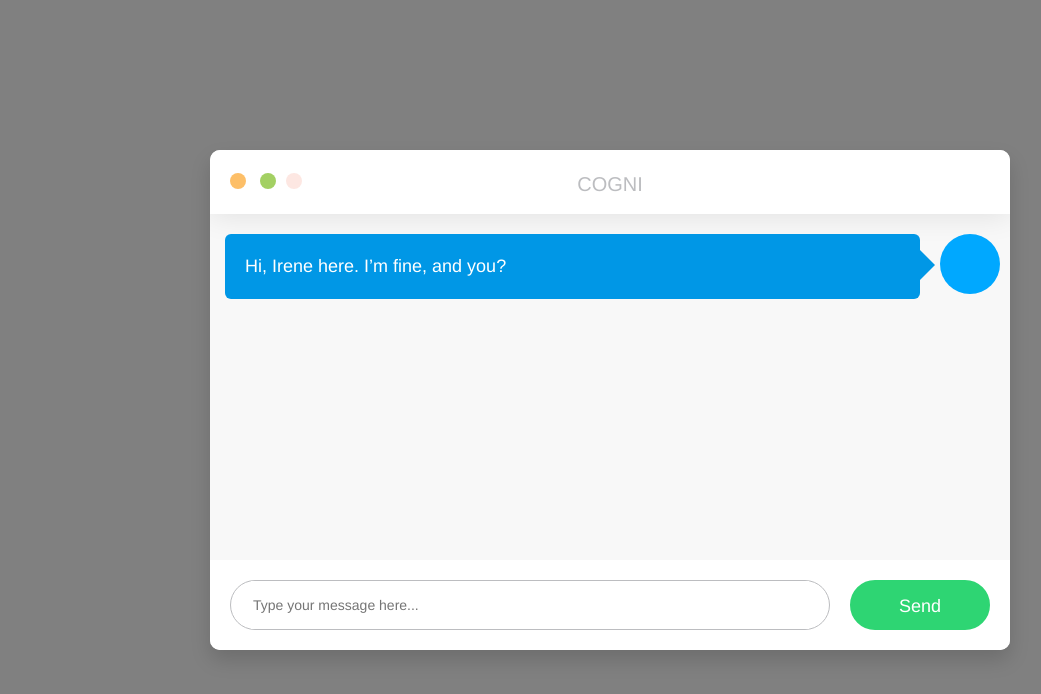
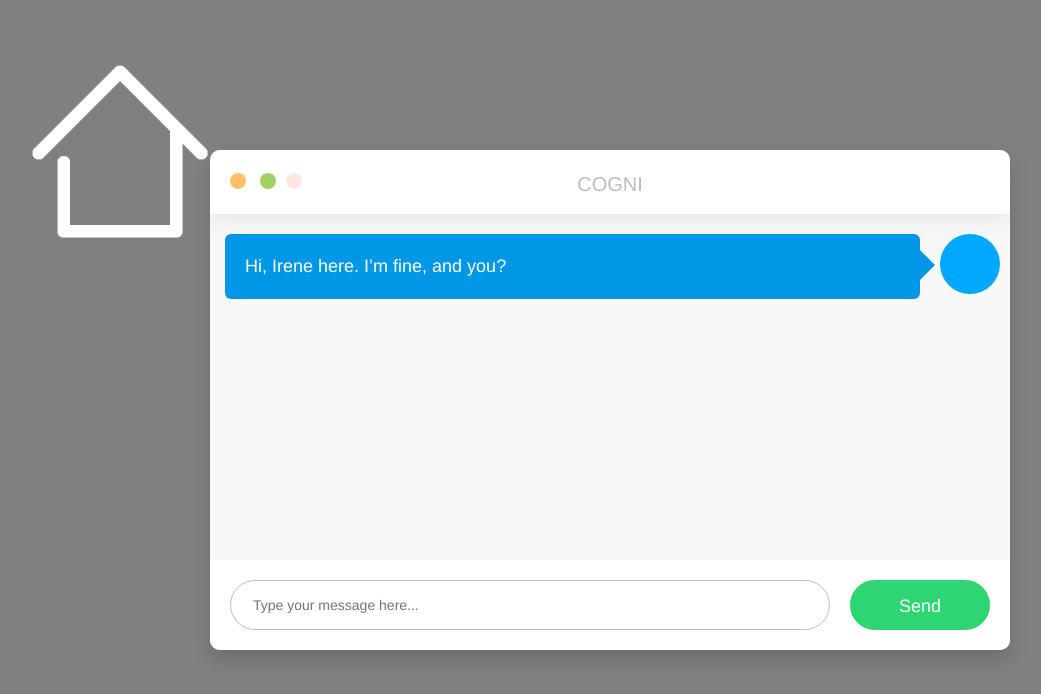
Before and after one commit to rainmurkhain/dublin, a website: page public/index.html in a window 1280 px wide. Shown: the whole page, without its empty margins (30-1071 px from the left). Drawn offline with nearby package versions, Linux system fonts and the light colour scheme.

Commit message:
add home button

```diff
--- a/public/index.html
+++ b/public/index.html
@@ -11,6 +11,8 @@
 <body>
 
 <div id="background"></div>
+
+<img src="images/home.png" width="200" height="200" onclick="goToHome()" id="homeButton">
 
 <div class="chat_window">
     <div class="top_menu">
--- a/public/javascripts/chatBot.js
+++ b/public/javascripts/chatBot.js
@@ -75,3 +75,7 @@
 
 
 }.call(this));
+
+function goToHome() {
+    window.location.replace("http://cognisave.eu");
+}
--- a/public/stylesheets/style.css
+++ b/public/stylesheets/style.css
@@ -6,6 +6,13 @@
     height: 100%;
     background-color: grey;
 }
+
+#homeButton {
+    position: fixed;
+    top: 50px;
+    left: 50px;
+}
+
 * {
     box-sizing: border-box;
 }
```
Also changed, not shown: public/images/home.png (added).
